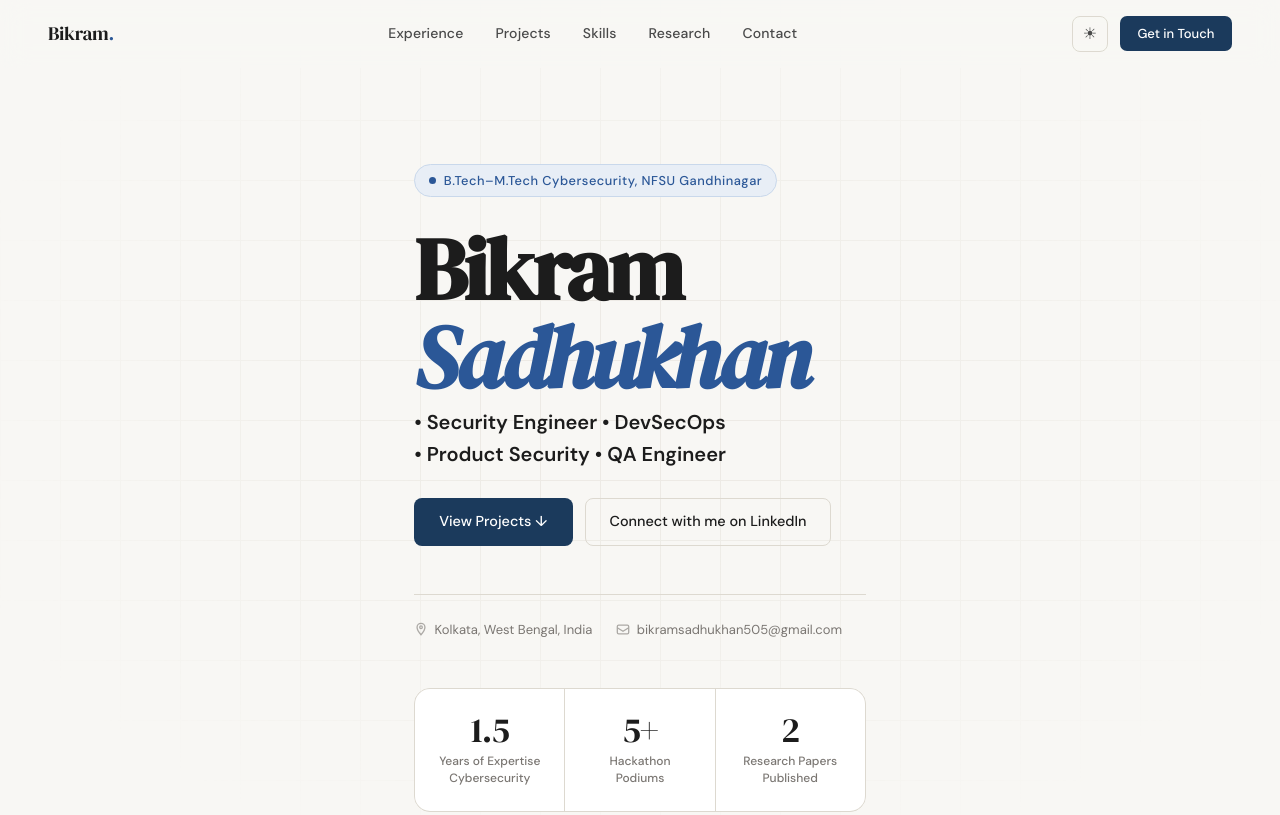
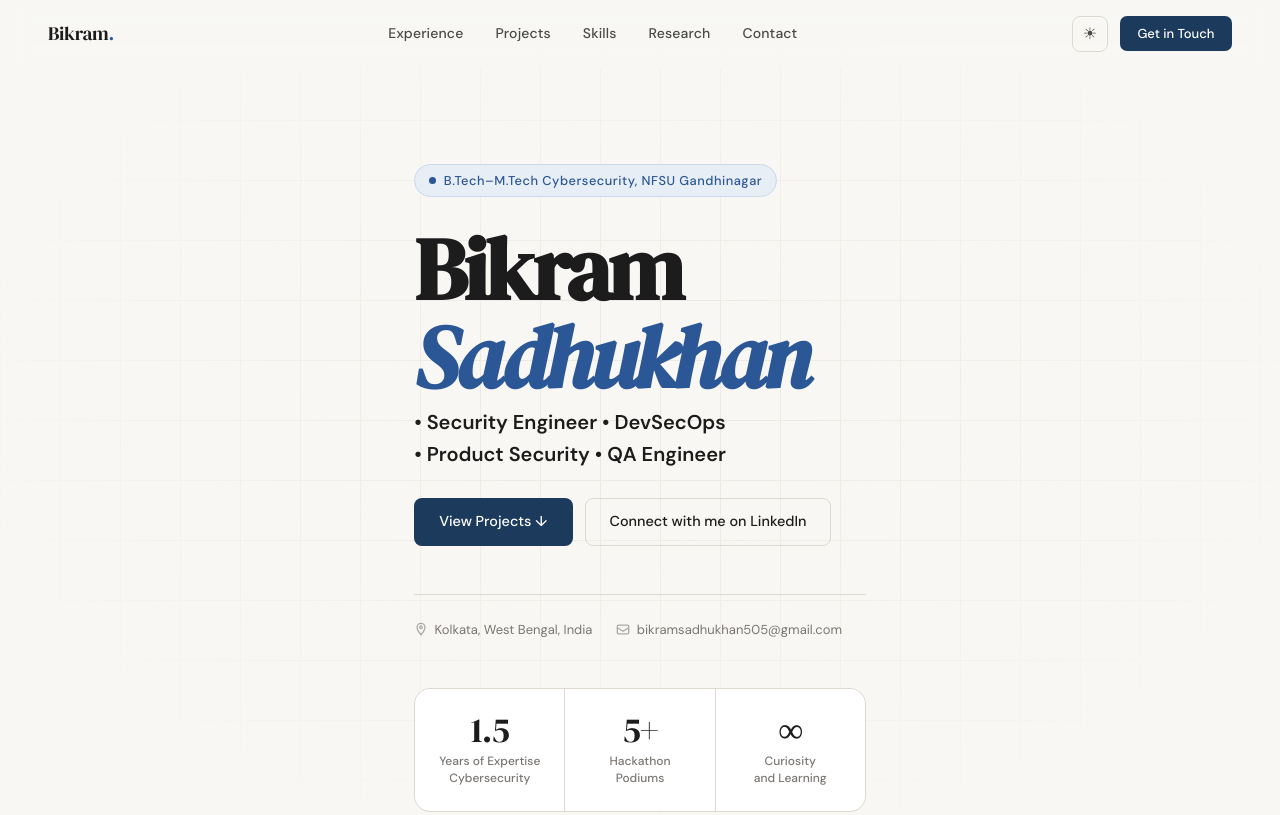
Before and after one commit to biku34/bikram, a plain HTML site: page index.html in a window 1280 px wide. Shown: the top 815 px of the page. Drawn offline with Linux system fonts and the light colour scheme.

Commit message:
Update index.html

```diff
--- a/index.html
+++ b/index.html
@@ -665,8 +665,8 @@ footer {
           <div class="stat-label">Hackathon<br>Podiums</div>
         </div>
         <div class="stat-box">
-          <div class="stat-num">2</div>
-          <div class="stat-label">Research Papers<br>Published</div>
+          <div class="stat-num">&infin;</div>
+          <div class="stat-label">Curiosity<br>and Learning</div>
         </div>
       </div>
     </div>
```
